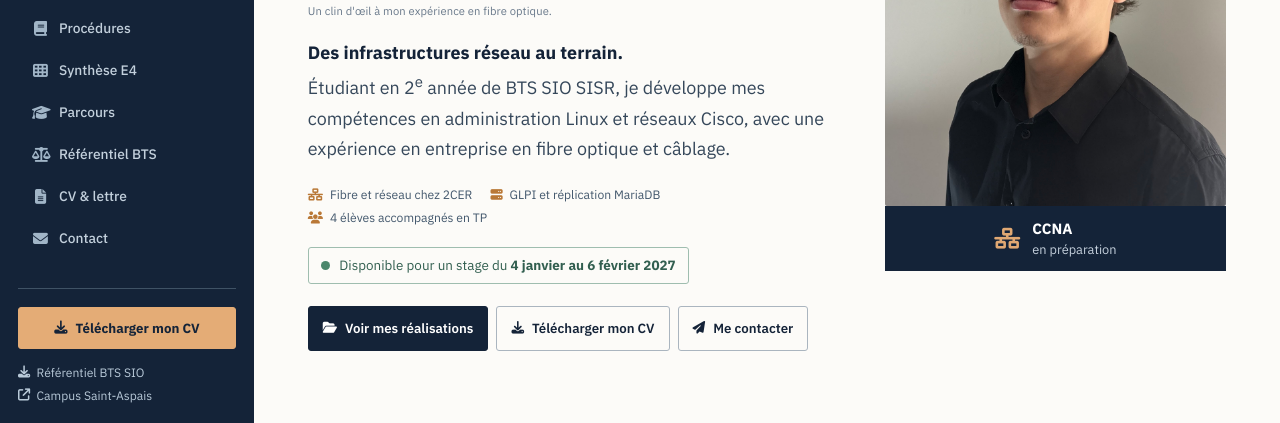
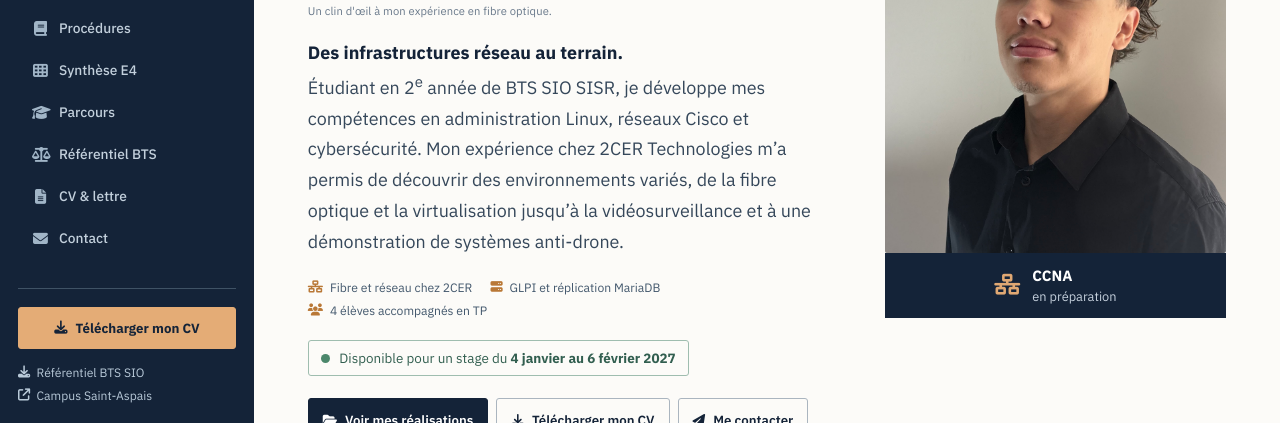
Before and after one commit to lipcatjulien-alt/portfolioGIT26, a plain HTML site: page index.html in a window 1280 px wide. Shown: the part 377-800 px from the top of the page. Drawn offline with Linux system fonts and the light colour scheme.

Commit message:
content: showcase broader technical experience accurately on portfolio hero

```diff
--- a/index.html
+++ b/index.html
@@ -139,7 +139,7 @@
                             <svg viewBox="0 0 1000 58" preserveAspectRatio="none" aria-hidden="true"><path class="brin" d="M0 24.0 H260 C340 24.0, 360 4.0, 440 4.0 H1000" stroke="#1F64C8" style="--i:0"/><path class="brin" d="M0 25.2 H260 C340 25.2, 360 8.4, 440 8.4 H1000" stroke="#F28C1E" style="--i:1"/><path class="brin" d="M0 26.4 H260 C340 26.4, 360 12.8, 440 12.8 H1000" stroke="#2E9A4B" style="--i:2"/><path class="brin" d="M0 27.6 H260 C340 27.6, 360 17.2, 440 17.2 H1000" stroke="#8B5A2B" style="--i:3"/><path class="brin" d="M0 28.8 H260 C340 28.8, 360 21.6, 440 21.6 H1000" stroke="#7A8794" style="--i:4"/><path class="brin brin-blanc" d="M0 30.0 H260 C340 30.0, 360 26.0, 440 26.0 H1000" stroke="#FFFFFF" style="--i:5"/><path class="brin" d="M0 31.2 H260 C340 31.2, 360 30.4, 440 30.4 H1000" stroke="#D7322F" style="--i:6"/><path class="brin" d="M0 32.4 H260 C340 32.4, 360 34.8, 440 34.8 H1000" stroke="#1A1A1A" style="--i:7"/><path class="brin" d="M0 33.6 H260 C340 33.6, 360 39.2, 440 39.2 H1000" stroke="#F2C230" style="--i:8"/><path class="brin" d="M0 34.8 H260 C340 34.8, 360 43.6, 440 43.6 H1000" stroke="#7B4BB7" style="--i:9"/><path class="brin" d="M0 36.0 H260 C340 36.0, 360 48.0, 440 48.0 H1000" stroke="#E87AA6" style="--i:10"/><path class="brin" d="M0 37.2 H260 C340 37.2, 360 52.4, 440 52.4 H1000" stroke="#26B8C9" style="--i:11"/></svg>
                             <figcaption>Un clin d'œil à mon expérience en fibre optique.</figcaption>
                         </figure>
-                        <p class="accroche"><strong>Des infrastructures réseau au terrain.</strong><br>Étudiant en 2<sup>e</sup> année de BTS SIO SISR, je développe mes compétences en administration Linux et réseaux Cisco, avec une expérience en entreprise en fibre optique et câblage.</p>
+                        <p class="accroche"><strong>Des infrastructures réseau au terrain.</strong><br>Étudiant en 2<sup>e</sup> année de BTS SIO SISR, je développe mes compétences en administration Linux, réseaux Cisco et cybersécurité. Mon expérience chez 2CER Technologies m’a permis de découvrir des environnements variés, de la fibre optique et la virtualisation jusqu’à la vidéosurveillance et à une démonstration de systèmes anti-drone.</p>
                         <ul class="preuves-hero" aria-label="Mes expériences concrètes">
                             <li><i class="fa-solid fa-network-wired" aria-hidden="true"></i> Fibre et réseau chez 2CER</li>
                             <li><i class="fa-solid fa-server" aria-hidden="true"></i> GLPI et réplication MariaDB</li>
```
